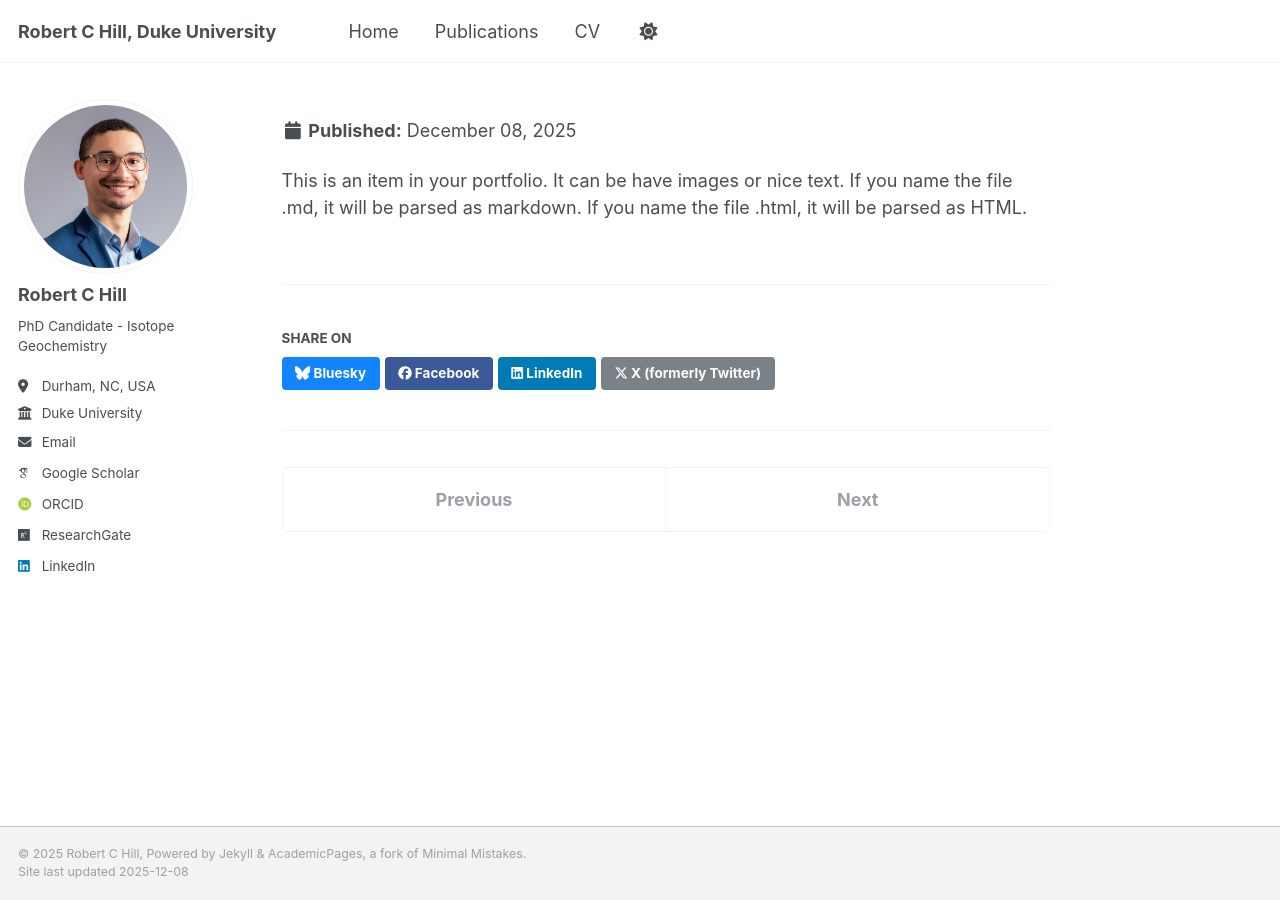
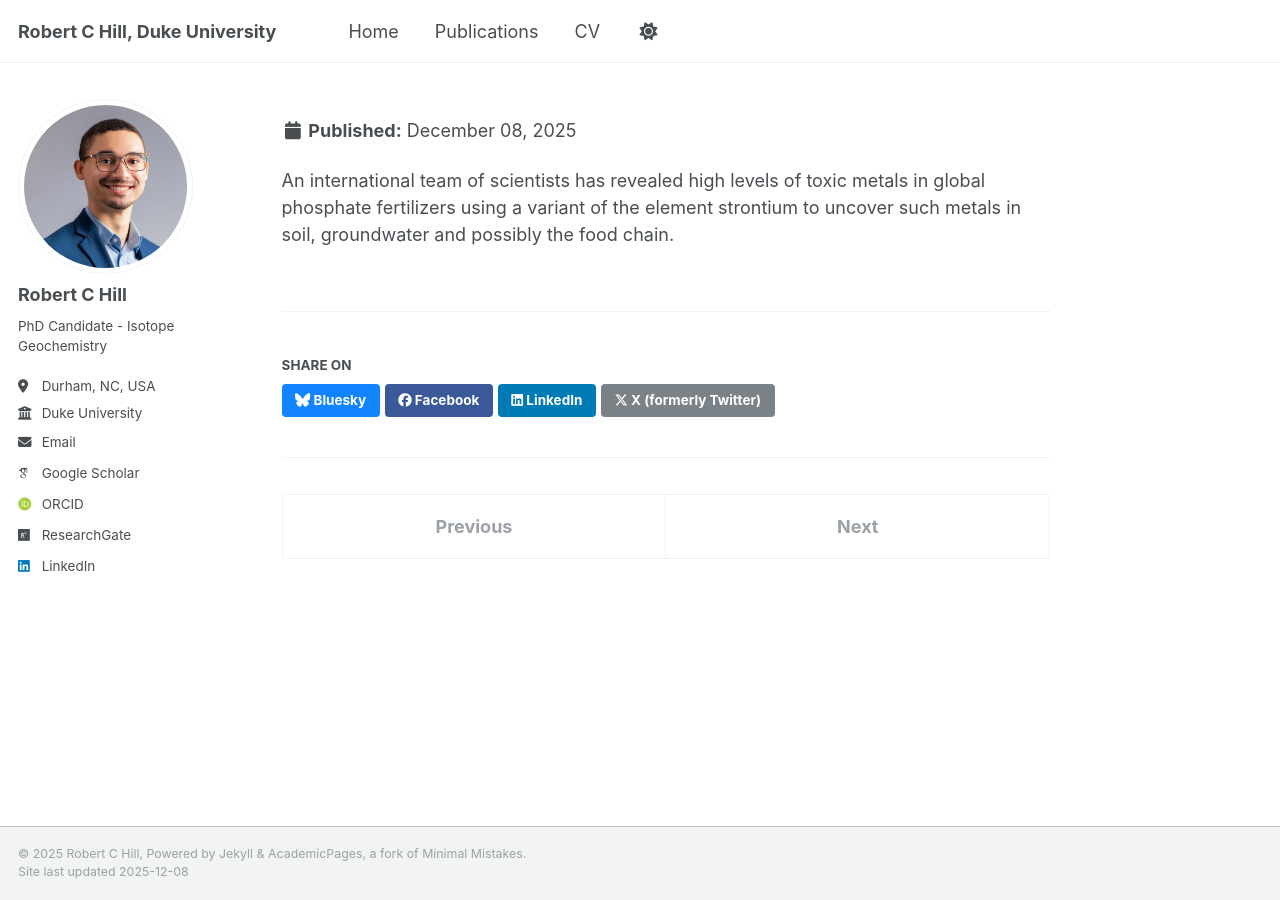
Before and after one commit to robert-c-hill/robert-c-hill.github.io, a Jekyll site: the page built from _portfolio/portfolio-1.html, in a window 1280 px wide. Built offline with Jekyll 4.4.1, drawn with Linux system fonts in a browser that asks for light colours; some web fonts are replaced.

Commit message:
Update portfolio-1.html

```diff
--- a/_portfolio/portfolio-1.html
+++ b/_portfolio/portfolio-1.html
@@ -1,7 +1,7 @@
 ---
 title: "<a href="https://nicholas.duke.edu/news/scientists-develop-new-geochemical-fingerprint-trace-contaminants-fertilizer">Test</>"
-excerpt: "Short description of portfolio item number 1<br/><img src='/images/Fert.PR.in.Hands.png'>"
-collection: portfolio
+excerpt: "An international team of scientists has revealed high levels of toxic metals in global phosphate fertilizers using a variant of the element strontium to uncover such metals in soil, groundwater and possibly the food chain.<br/><img src='/images/Fert.PR.in.hands.png'>"
+collection: pressrelease
 ---
 
-This is an item in your portfolio. It can be have images or nice text. If you name the file .md, it will be parsed as markdown. If you name the file .html, it will be parsed as HTML.
+An international team of scientists has revealed high levels of toxic metals in global phosphate fertilizers using a variant of the element strontium to uncover such metals in soil, groundwater and possibly the food chain.
```
